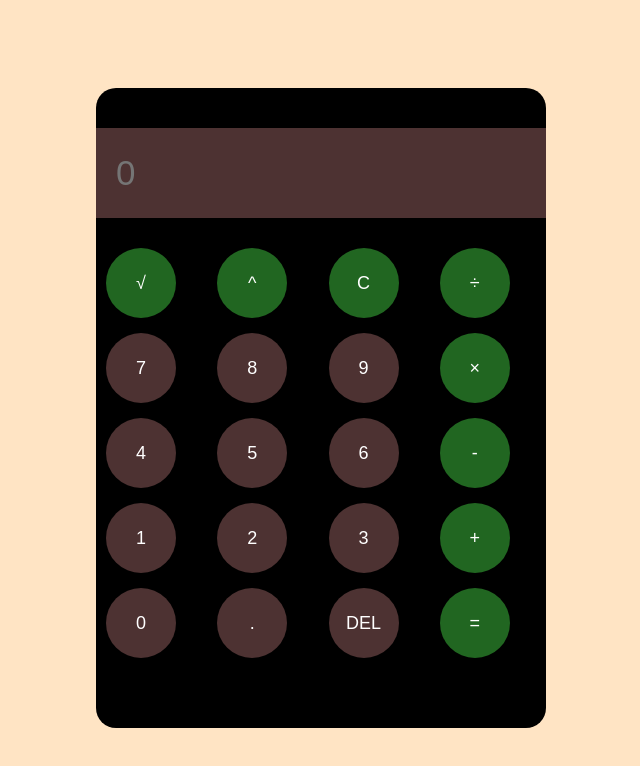
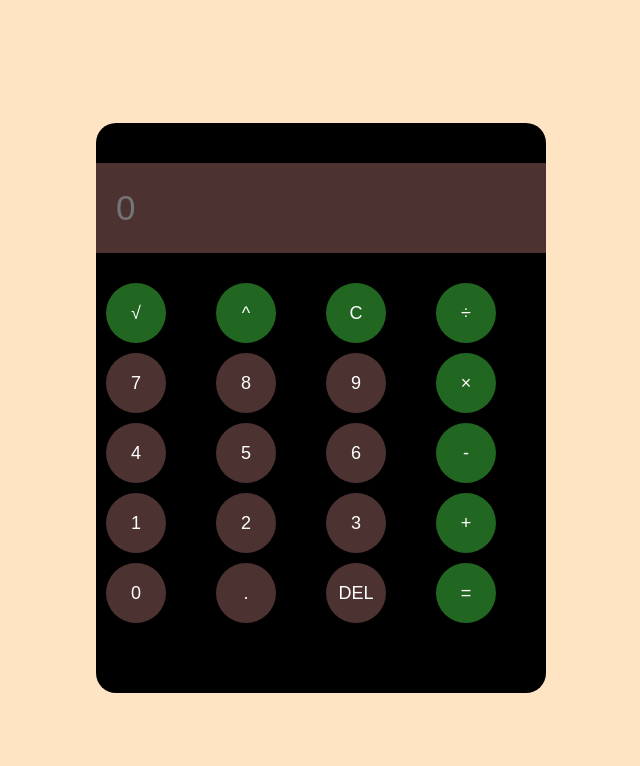
Before and after one commit to fahim6855/Calculator, a plain HTML site: page index.html in a window 1280 px wide. Shown: the whole page, without its empty margins (319-959 px from the left). Drawn offline with Linux system fonts and the light colour scheme.

Commit message:
Update style.css

```diff
--- a/style.css
+++ b/style.css
@@ -29,15 +29,15 @@ input{
 .keys{
     display: grid;
     grid-template-columns: repeat(4,1fr);
-    gap: 15px;
+    gap: 10px;
     padding: 30px 10px;
 }
 
 button{
-    height: 70px;
+    height: 60px;
     border-radius: 50px;
     border: none;
-    width: 70px;
+    width: 60px;
     font-size: 18px;
     color: white;
     cursor: pointer;
```
